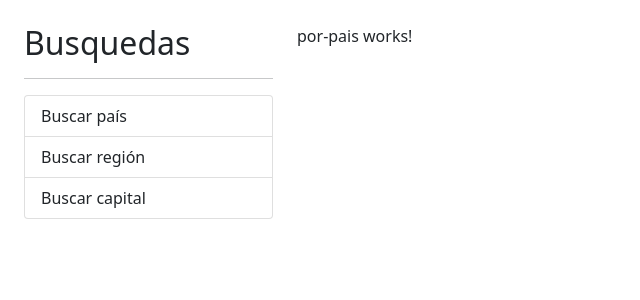
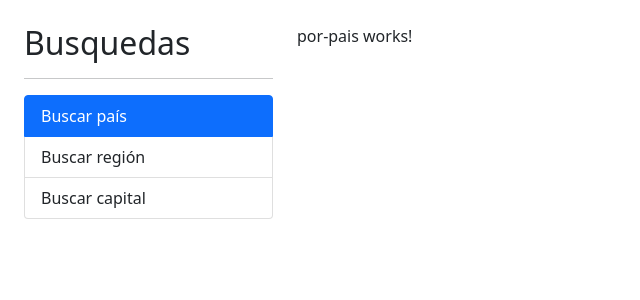
Before and after one commit to cesar-vaesco/App-paises-angular, an Angular app: page / in a window 1280 px wide. Shown: the top 300 px of the page, without its empty margins (0-640 px from the left). Built offline with nearby package versions, Linux system fonts and the light colour scheme.

Commit message:
Paises: usando RouterLink

```diff
--- a/src/app/app.component.html
+++ b/src/app/app.component.html
@@ -3,9 +3,25 @@
         <h2>Busquedas</h2>
         <hr>
         <ul class="list-group">
-            <li class="list-group-item">Buscar país</li>
-            <li class="list-group-item">Buscar región</li>
-            <li class="list-group-item">Buscar capital</li>
+            <li
+                routerLink=""
+                routerLinkActive="active"
+                [routerLinkActiveOptions]="{ exact: true}"
+                class="list-group-item">
+                Buscar país
+            </li>
+            <li
+                routerLink="region"
+                routerLinkActive="active"
+                class="list-group-item">
+                Buscar región
+            </li>
+            <li
+                routerLink="capital"
+                routerLinkActive="active"
+                class="list-group-item">
+                Buscar capital
+            </li>
         </ul>
     </div>
 
```
Also changed, not shown: 1 other file (tests, documents, lock files or other folders).
